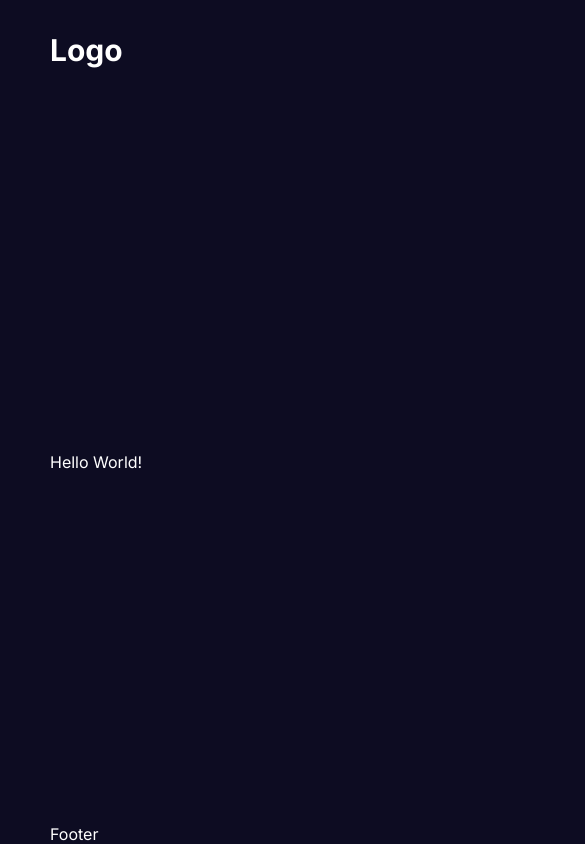
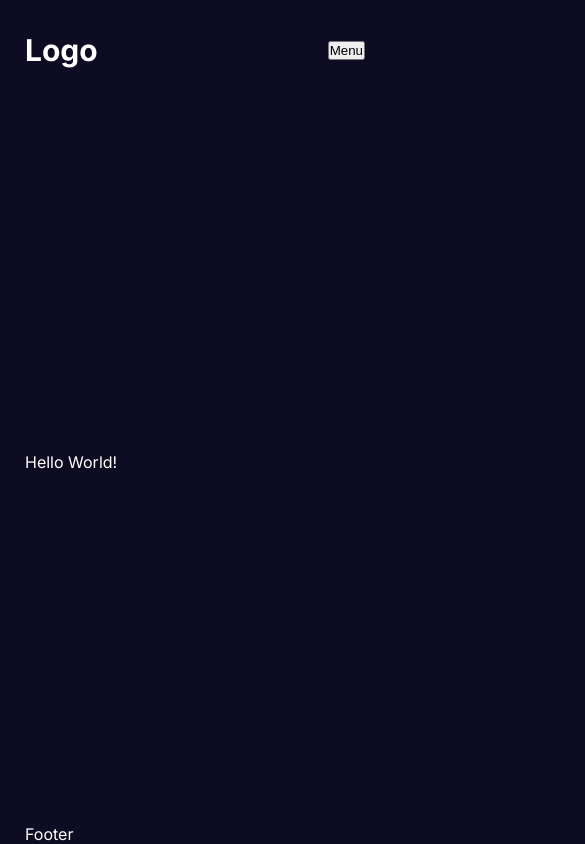
Before and after one commit to zhe-student-tafesa/Next.js-14-Full-Stack-Blog-App, a Next.js app: page / in a window 390 px wide. Shown: the top 844 px of the page, 585 px wide, since content can reach past the window. Built offline with nearby package versions, Linux system fonts and the light colour scheme.

Commit message:
1. Finish media query: responsive navbar;

```diff
--- a/src/app/globals.css
+++ b/src/app/globals.css
@@ -34,3 +34,47 @@ a {
     /* set seperate */
     justify-content: space-between;
 }
+
+@media (max-width: 1536px) {
+    .container {
+        width: 1366px;
+    }
+}
+
+@media (max-width: 1366px) {
+    .container {
+        width: 1280px;
+    }
+}
+
+@media (max-width: 1280px) {
+    .container {
+        width: 1024px;
+        padding-left: 20px;
+        padding-right: 20px;
+    }
+}
+
+@media (max-width: 1024px) {
+    .container {
+        width: 768px;
+    }
+}
+
+@media (max-width: 768px) {
+    .container {
+        width: 640px;
+    }
+}
+
+@media (max-width: 640px) {
+    .container {
+        width: 475px;
+    }
+}
+
+@media (max-width: 475px) {
+    .container {
+        width: 380px;
+    }
+}
```
